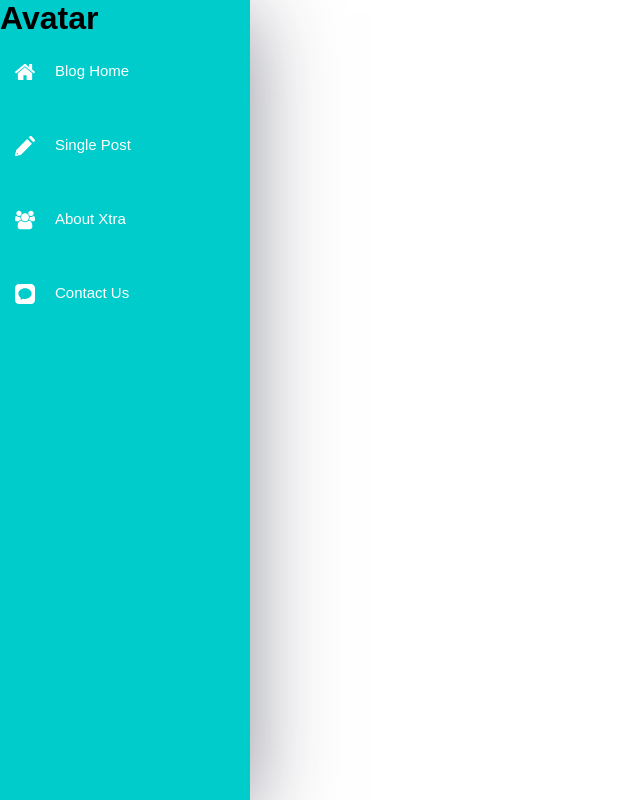
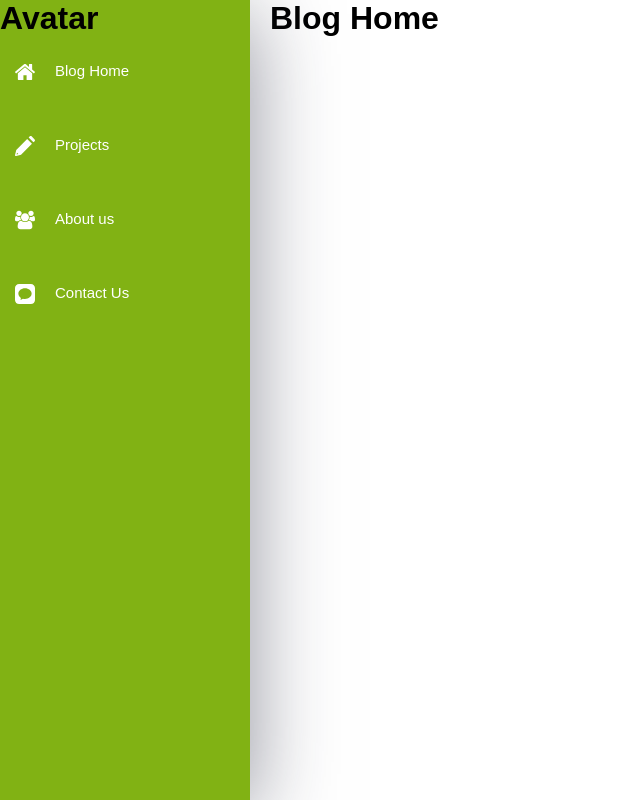
Before and after one commit to andygeek/react-single-blog, a React (Create React App) app: page / in a window 1280 px wide. Shown: the whole page, without its empty margins (0-640 px from the left). Built offline with nearby package versions, Linux system fonts and the light colour scheme.

Commit message:
Add pages and router

```diff
--- a/package.json
+++ b/package.json
@@ -8,6 +8,7 @@
     "@testing-library/user-event": "^7.1.2",
     "react": "^16.14.0",
     "react-dom": "^16.14.0",
+    "react-router-dom": "^5.2.0",
     "react-scripts": "3.4.3"
   },
   "scripts": {
--- a/src/App.css
+++ b/src/App.css
@@ -1,5 +1,12 @@
 * {
   margin: 0;
   padding: 0;
-  font-family: 'Source Sans Pro', sans-serif;
+  font-family: "Source Sans Pro", sans-serif;
 }
+
+.home,
+.projects,
+.about,
+.contact {
+  margin-left: 270px;
+}
--- a/src/App.jsx
+++ b/src/App.jsx
@@ -1,11 +1,32 @@
 import React from "react";
+import { BrowserRouter, Switch, Route } from "react-router-dom";
 import { Sidebar } from "./components/sidebar/Sidebar";
+import { HomePage } from "./pages/home-page/HomePage";
+import { ProjectsPage } from "./pages/projects-page/ProjectsPage";
+import { AboutPage } from "./pages/about-page/AboutPage";
+import { ContactPage } from "./pages/contact-page/ContactPage";
 import "./App.css";
 
 export const App = () => {
   return (
     <div className="App">
-      <Sidebar />
+      <BrowserRouter>
+        <Sidebar />
+        <Switch>
+          <Route path="/" exact>
+            <HomePage />
+          </Route>
+          <Route path="/projects">
+            <ProjectsPage />
+          </Route>
+          <Route path="/about">
+            <AboutPage />
+          </Route>
+          <Route path="/contact">
+            <ContactPage />
+          </Route>
+        </Switch>
+      </BrowserRouter>
     </div>
   );
 };
--- a/src/components/btn-sidebar/BtnSidebar.css
+++ b/src/components/btn-sidebar/BtnSidebar.css
@@ -32,8 +32,8 @@ svg {
   z-index: -1000;
 }
 .active svg {
-  fill: #0cc;
+  fill: #81b214;
 }
 .active {
-    color: #0cc;
+    color:#81b214;
 }
--- a/src/components/sidebar/Sidebar.css
+++ b/src/components/sidebar/Sidebar.css
@@ -4,7 +4,11 @@
     flex-direction: column;
     width: 250px;
     height: 100vh;
-    background-color: #0CC;
+    background-color: #81b214;
     box-shadow: 0px 14px 80px rgba(34, 35, 58, 0.5);
+}
 
+
+.link {
+    text-decoration: none;
 }
--- a/src/components/sidebar/Sidebar.jsx
+++ b/src/components/sidebar/Sidebar.jsx
@@ -1,4 +1,5 @@
 import React from "react";
+import { Link } from "react-router-dom";
 import { BtnSidebar } from "../btn-sidebar/BtnSidebar";
 import { AvatarSidebar } from "../avatar/AvatarSidebar";
 import { ReactComponent as EditIcon } from "../../icons/edit.svg";
@@ -12,10 +13,18 @@ export const Sidebar = () => {
   return (
     <div className="sidebar">
       <AvatarSidebar />
-      <BtnSidebar icon={<HomeIcon />}>Blog Home</BtnSidebar>
-      <BtnSidebar icon={<EditIcon />}>Single Post</BtnSidebar>
-      <BtnSidebar icon={<GroupIcon />}>About Xtra</BtnSidebar>
-      <BtnSidebar icon={<MessageIcon />}>Contact Us</BtnSidebar>
+      <Link to="/" className="link">
+        <BtnSidebar icon={<HomeIcon />}>Blog Home</BtnSidebar>
+      </Link>
+      <Link to="/projects" className="link">
+        <BtnSidebar icon={<EditIcon />}>Projects</BtnSidebar>
+      </Link>
+      <Link to="/about" className="link">
+        <BtnSidebar icon={<GroupIcon />}>About us</BtnSidebar>
+      </Link>
+      <Link to="/contact" className="link">
+        <BtnSidebar icon={<MessageIcon />}>Contact Us</BtnSidebar>
+      </Link>
     </div>
   );
 };
--- a/src/pages/about/AboutPage.jsx
+++ b/src/pages/about-page/AboutPage.jsx
@@ -2,8 +2,8 @@ import React from "react";
 
 export const AboutPage = () => {
   return (
-    <div>
-      <h1>About Page</h1>
+    <div className="about">
+      <h1>About us</h1>
     </div>
   );
 };
--- /dev/null
+++ b/src/pages/contact-page/ContactPage.jsx
@@ -0,0 +1,9 @@
+import React from "react";
+
+export const ContactPage = () => {
+  return (
+    <div className="contact">
+      <h1>Contact page</h1>
+    </div>
+  );
+};
--- a/src/pages/home/HomePage.jsx
+++ b/src/pages/home-page/HomePage.jsx
@@ -2,8 +2,8 @@ import React from "react";
 
 export const HomePage = () => {
   return (
-    <div>
-      <h1>Home page</h1>
+    <div className="home">
+      <h1>Blog Home</h1>
     </div>
   );
 };
--- /dev/null
+++ b/src/pages/projects-page/ProjectsPage.jsx
@@ -0,0 +1,9 @@
+import React from "react";
+
+export const ProjectsPage = () => {
+  return (
+    <div className="projects">
+      <h1>Projects page</h1>
+    </div>
+  );
+};
```
Also changed, not shown: 1 other file (tests, documents, lock files or other folders).
